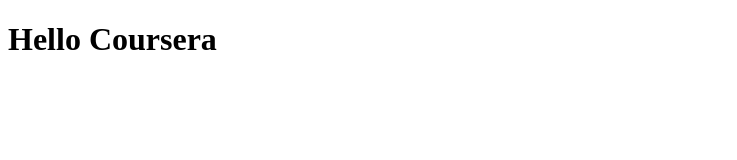
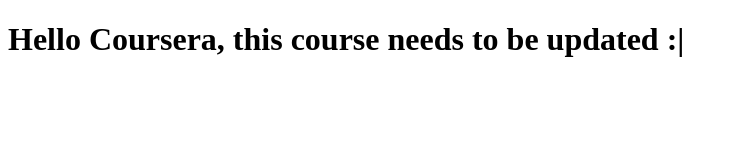
Before and after one commit to ppiano23/coursera-test, a plain HTML site: page site/index.html in a window 1280 px wide. Shown: the whole page, without its empty margins (0-737 px from the left). Drawn offline with Linux system fonts and the light colour scheme.

Commit message:
small changes to our page content

```diff
--- a/site/index.html
+++ b/site/index.html
@@ -6,6 +6,6 @@
  	<title>Hello Coursera</title>
  </head>
  <body>
- <h1>Hello Coursera</h1>
+ <h1>Hello Coursera, this course needs to be updated :|</h1>
  </body>
  </html>
```
